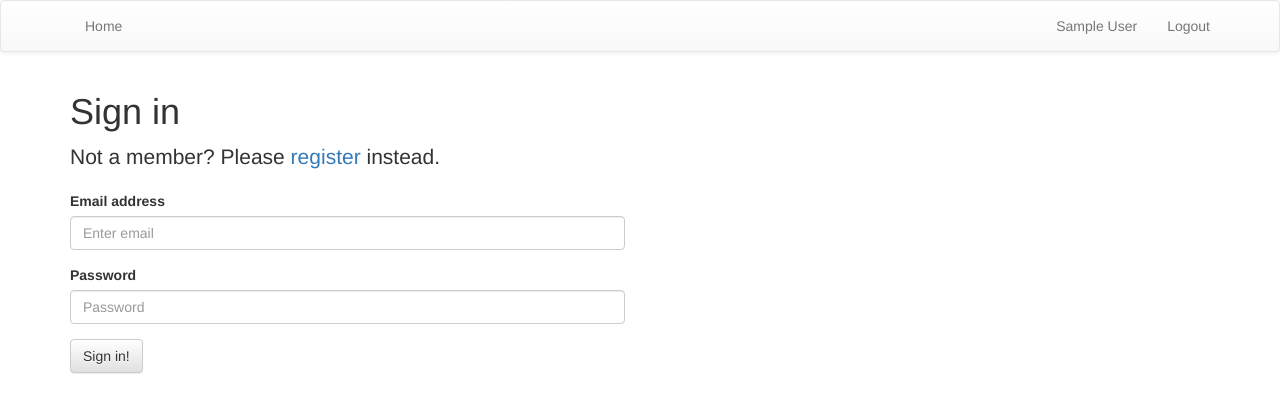
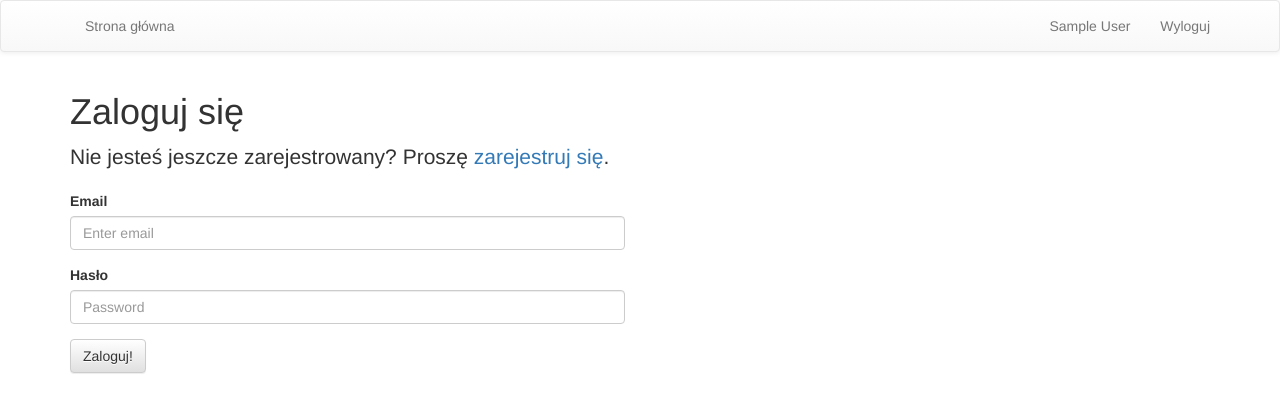
Before and after one commit to biejas/Planner, an Angular app in the folder client/: page /login in a window 1280 px wide. Shown: the top 412 px of the page. Built offline with nearby package versions, Linux system fonts and the light colour scheme; sample sign-in values are in the browser's storage.

Commit message:
html changes

```diff
--- a/client/src/app/app.component.html
+++ b/client/src/app/app.component.html
@@ -2,12 +2,12 @@
   <div class="container">
     <div id="navbar-main">
       <ul class="nav navbar-nav">
-        <li><a routerLink="/">Home</a></li>
+        <li><a routerLink="/">Strona główna</a></li>
       </ul>
       <ul class="nav navbar-nav navbar-right">
-        <li *ngIf="!auth.isLoggedIn()"><a routerLink="/login">Sign in</a></li>
+        <li *ngIf="!auth.isLoggedIn()"><a routerLink="/login">Zaloguj</a></li>
         <li *ngIf="auth.isLoggedIn()"><a routerLink="/profile">{{ auth.getUserDetails()?.name }}</a></li>
-        <li *ngIf="auth.isLoggedIn()"><a (click)="auth.logout()">Logout</a></li>
+        <li *ngIf="auth.isLoggedIn()"><a (click)="auth.logout()">Wyloguj</a></li>
       </ul>
     </div>
   </div>
--- a/client/src/app/enrollment/enrollment.component.html
+++ b/client/src/app/enrollment/enrollment.component.html
@@ -2,7 +2,7 @@
 
   <div class="row">
     <div class="col-md-6">
-      <h1>Zapisy na zajecia</h1>
+      <h1>Zapisy na zajęcia</h1>
       <form (submit)="enroll()">
         <div class="form-group" *ngFor="let prio of priorityNumbers">
           <label for="choices[prio]"> {{prio + 1}}</label>
--- a/client/src/app/home/home.component.html
+++ b/client/src/app/home/home.component.html
@@ -1,7 +1,7 @@
 <div class="container">
 
-  <h1>Hello there</h1>
+  <h1>Witaj</h1>
 
-  <p>Won't you please <a routerLink="/login">sign in</a> or <a routerLink="/register">register</a>?</p>
+  <p>Proszę się <a routerLink="/login">zalogować</a> lub <a routerLink="/register">zarejestrować</a>?</p>
 
 </div>
--- a/client/src/app/login/login.component.html
+++ b/client/src/app/login/login.component.html
@@ -4,19 +4,19 @@
 
     <div class="col-md-6">
 
-      <h1 class="form-signin-heading">Sign in</h1>
-      <p class="lead">Not a member? Please <a routerLink="/register">register</a> instead.</p>
+      <h1 class="form-signin-heading">Zaloguj się</h1>
+      <p class="lead">Nie jesteś jeszcze zarejestrowany? Proszę <a routerLink="/register">zarejestruj się</a>.</p>
 
       <form (submit)="login()">
         <div class="form-group">
-          <label for="email">Email address</label>
+          <label for="email">Email</label>
           <input type="email" class="form-control" name="email" placeholder="Enter email" [(ngModel)]="credentials.email">
         </div>
         <div class="form-group">
-          <label for="password">Password</label>
+          <label for="password">Hasło</label>
           <input type="password" class="form-control" name="password" placeholder="Password" [(ngModel)]="credentials.password">
         </div>
-        <button type="submit" class="btn btn-default">Sign in!</button>
+        <button type="submit" class="btn btn-default">Zaloguj!</button>
       </form>
 
     </div>
--- a/client/src/app/profile/profile.component.html
+++ b/client/src/app/profile/profile.component.html
@@ -1,10 +1,10 @@
 <div class="container">
   <div class="row">
      <div class="col-md-6">
-        <h1 class="form-signin-heading">Your profile</h1>
+        <h1 class="form-signin-heading">Profil</h1>
         <div class="form-horizontal">
           <div class="form-group">
-            <label class="col-sm-3 control-label">Full name</label>
+            <label class="col-sm-3 control-label">imię i nazwisko</label>
             <p class="form-control-static">{{ details?.name }}</p>
           </div>
           <div class="form-group">
@@ -12,11 +12,11 @@
             <p class="form-control-static">{{ details?.email }}</p>
           </div>
           <div class="form-group">
-            <label class="col-sm-3 control-label">Gr dziekanatowa</label>
+            <label class="col-sm-3 control-label">Grupa dziekanatowa</label>
             <p class="form-control-static">{{ details?.fgroup }}</p>
           </div>
           <div class="form-group">
-            <label class="col-sm-3 control-label">Gr laboratoryjna</label>
+            <label class="col-sm-3 control-label">Grupa laboratoryjna</label>
             <p class="form-control-static">{{ details?.lgroup }}</p>
           </div>
           <div class="form-group">
@@ -44,7 +44,7 @@
               </table>
             </div>
         </div>
-          <p class="lead">Zapisy na zajecia -> <a routerLink="/enroll">tutaj</a></p>
+          <p class="lead"><a routerLink="/enroll">Zapisy na zajęcia</a></p>
         </div>
      </div>
   </div>
--- a/client/src/app/register/register.component.html
+++ b/client/src/app/register/register.component.html
@@ -3,18 +3,18 @@
   <div class="row">
     <div class="col-md-6">
       <h1>Register</h1>
-      <p class="lead">Already a member? Please <a routerLink="/login">log in</a> instead.</p>
+      <p class="lead">Jesteś już zarejestrowany? Prosze <a routerLink="/login">zaloguj się</a>.</p>
       <form (submit)="register()">
         <div class="form-group">
-          <label for="name">Full name</label>
+          <label for="name">Imię i nazwisko</label>
           <input type="text" class="form-control" name="name" placeholder="Enter your name" [(ngModel)]="credentials.name">
         </div>
         <div class="form-group">
-          <label for="email">Email address</label>
+          <label for="email">Email</label>
           <input type="email" class="form-control" name="email" placeholder="Enter email" [(ngModel)]="credentials.email">
         </div>
         <div class="form-group">
-          <label for="password">Password</label>
+          <label for="password">Hasło</label>
           <input type="password" class="form-control" name="password" placeholder="Password" [(ngModel)]="credentials.password">
         </div>
         <div class="form-group">
@@ -25,7 +25,7 @@
           <label for="lgroup">Grupa laboratoryjna</label>
           <input type="text" class="form-control" name="fgroup" placeholder="Grupa laboratoryjna" [(ngModel)]="credentials.lgroup">
         </div>
-        <button type="submit" class="btn btn-default">Register!</button>
+        <button type="submit" class="btn btn-default">Zarejestruj!</button>
       </form>
     </div>
   </div>
```
